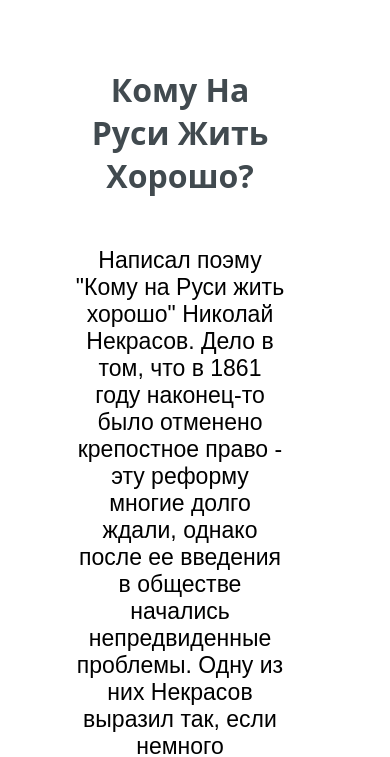
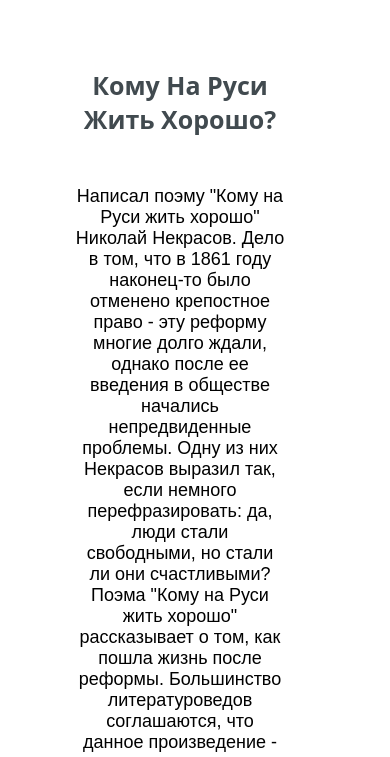
Before and after one commit to Roomuu/roomuu.github.io, a plain HTML site: page index.html in a window 390 px wide. Shown: the part 1175-1932 px from the top of the page. Drawn offline with nearby package versions, Linux system fonts and the light colour scheme; a script that the page names is missing.

Commit message:
Add files via upload

```diff
--- a/style.css
+++ b/style.css
@@ -55,6 +55,10 @@ h2 {
 	display: table;
 }
 
+   @media screen and (max-width: 1000px) {
+    h2 {font: bold 25px 'Open Sans', sans-serif;}
+	body{ font: normal 18px sans-serif;}
+   }
 
 p{
 	margin-left: 20px;
```
